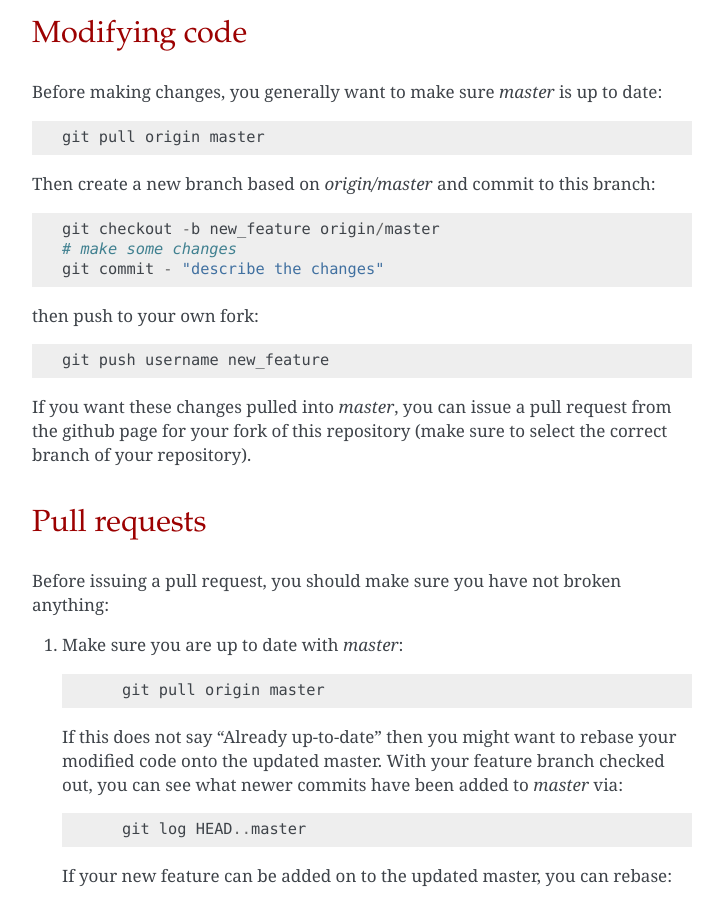
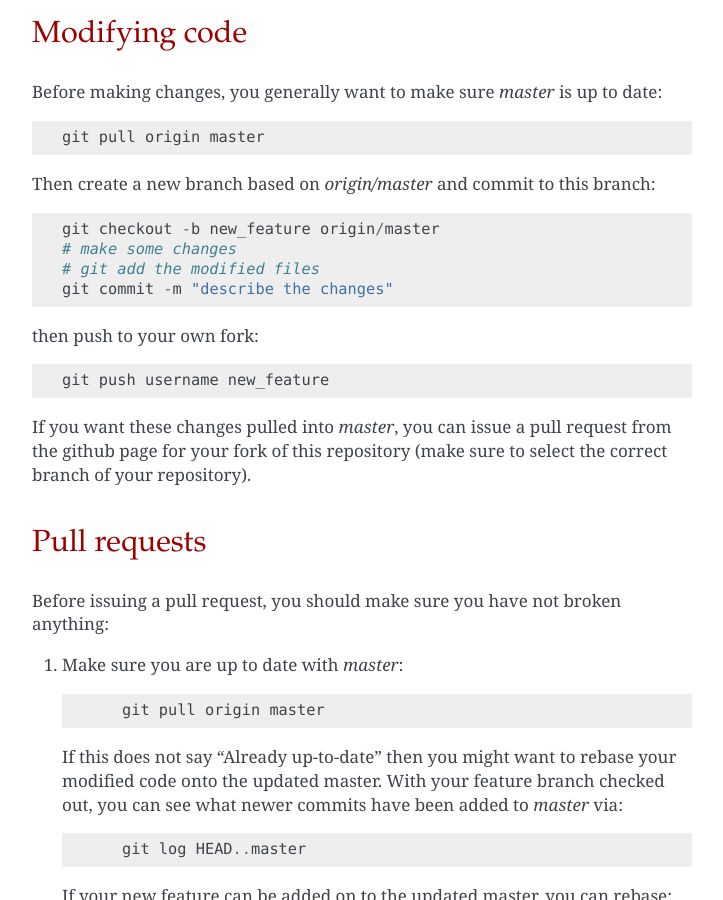
Before and after one commit to clawpack/doc, a Sphinx documentation site: the page built from doc/developers.rst, in a window 1280 px wide and 900 px high, scrolled down 2308 px. Shown: the whole window, without its empty margins (388-1111 px from the left). Built offline with Sphinx 7.4.7, drawn with Linux system fonts in a browser that asks for light colours; pages that are not in the unit, such as notebooks, are missing from menus.

Commit message:
fixed typo

```diff
--- a/doc/developers.rst
+++ b/doc/developers.rst
@@ -118,7 +118,8 @@ commit to this branch::
 
         git checkout -b new_feature origin/master
         # make some changes
-        git commit - "describe the changes"
+        # git add the modified files
+        git commit -m "describe the changes"
 
 then push to your own fork::
 
```
